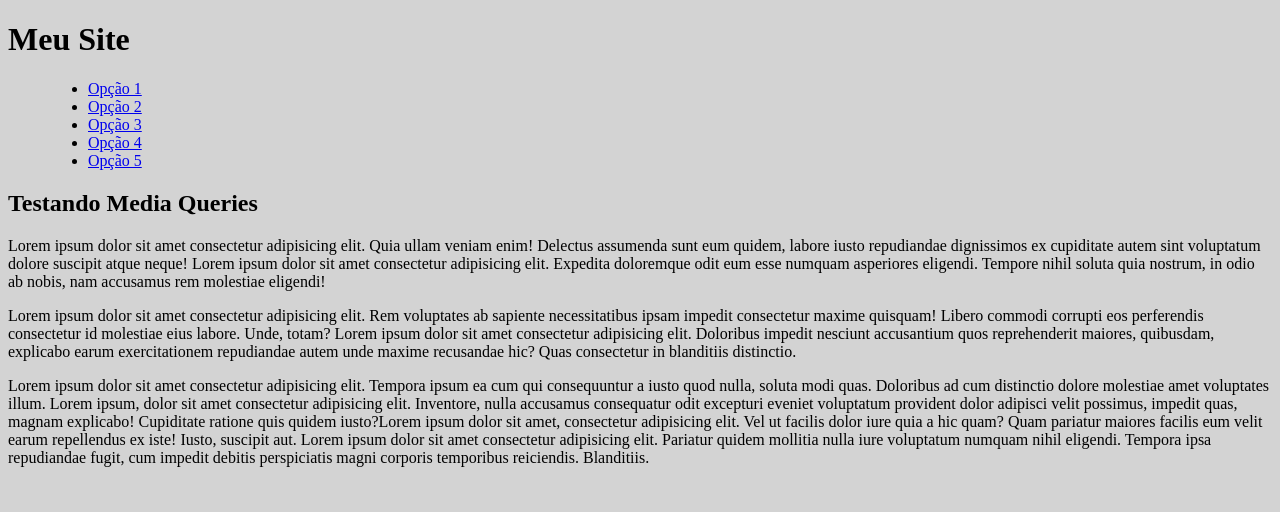
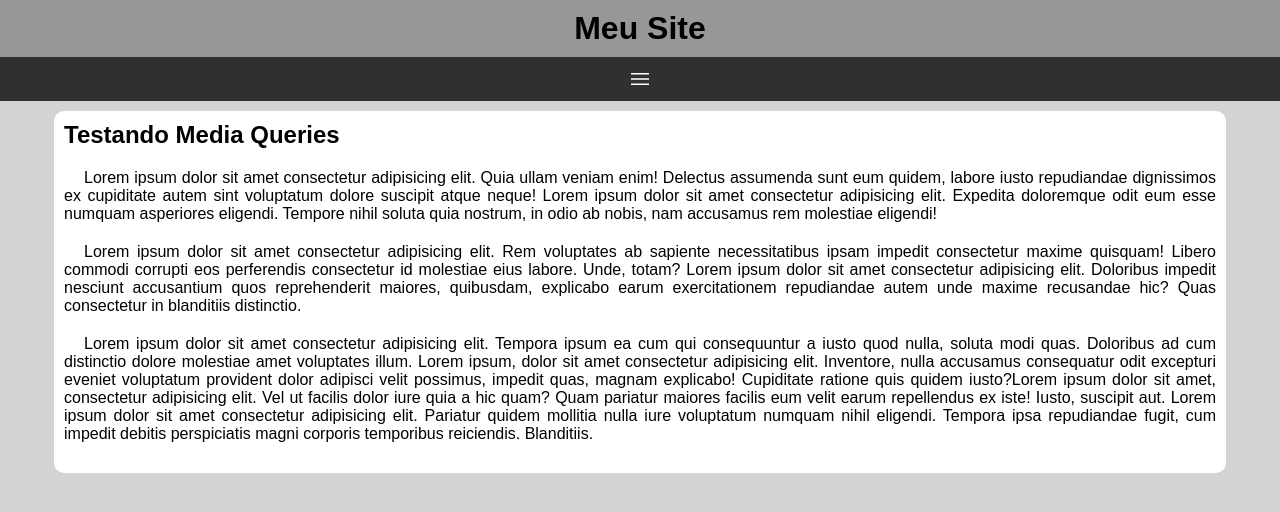
Before and after one commit to Jocelos/html-css, a plain HTML site: page exercicios/ex026/mq005/index.html in a window 1280 px wide. Drawn offline with nearby package versions, Linux system fonts and the light colour scheme.

Commit message:
update ex026

```diff
--- a/exercicios/ex026/mq005/estilos/style.css
+++ b/exercicios/ex026/mq005/estilos/style.css
@@ -1,5 +1,83 @@
 @charset "UFT-8";
+
+* {
+    font-family: Arial, Helvetica, sans-serif;
+    margin: 0px;
+    padding: 0px;
+}
+
+.material-symbols-outlined {
+    font-variation-settings:
+    'FILL' 0,
+    'wght' 400,
+    'GRAD' 0,
+    'opsz' 48
+  }
 
 body, html {
     background-color: lightgray;
 }
+
+header {
+    background-color: rgb(151, 151, 151);
+}
+
+header > h1 {
+    padding: 10px;
+    text-align: center;
+}
+
+span#burguer {
+    background-color: rgb(48, 48, 48);
+    color: white;
+    display: block;
+    text-align: center;
+    padding: 10px;
+    cursor: pointer;
+}
+
+span#burguer:hover {
+    background-color: white;
+    color: black;
+}
+
+menu {
+    display: none;
+}
+
+menu > ul {
+    list-style-type: none;
+}
+
+menu > ul > li > a {
+    display: block;
+    padding: 10px;
+    text-decoration: none;
+    text-align: center;
+    background-color: rgb(85, 85, 85);
+    color: white;
+    border-top: 2px solid gray;
+}
+
+menu > ul > li > a:hover {
+    background-color: gray;
+}
+
+main {
+    width: 90vw;
+    background-color: white;
+    margin: auto;
+    margin-top: 10px;
+    padding: 10px;
+    border-radius: 10px;
+}
+
+article > h2 {
+    padding-bottom: 20px;
+}
+
+article > p {
+    text-align: justify;
+    margin-bottom: 20px;
+    text-indent: 20px;
+}
--- a/exercicios/ex026/mq005/index.html
+++ b/exercicios/ex026/mq005/index.html
@@ -5,12 +5,14 @@
     <meta http-equiv="X-UA-Compatible" content="IE=edge">
     <meta name="viewport" content="width=device-width, initial-scale=1.0">
     <title>Media Query</title>
+    <link rel="stylesheet" href="https://fonts.googleapis.com/css2?family=Material+Symbols+Outlined:opsz,wght,FILL,GRAD@20..48,100..700,0..1,-50..200" />
     <link rel="stylesheet" href="estilos/style.css">
 </head>
 <body>
     <header>
         <h1>Meu Site</h1>
-        <menu>
+        <span id="burguer" class="material-symbols-outlined" onclick="clickMenu()">menu</span>
+        <menu id="itens">
             <ul>
                 <li><a href="#">Opção 1</a></li>
                 <li><a href="#">Opção 2</a></li>
@@ -31,5 +33,14 @@
 
         </article>
     </main>
+    <script>
+        function clickMenu() {
+            if (itens.style.display == 'block') {
+                itens.style.display = 'none'
+            } else {
+                itens.style.display = 'block'
+            }
+        }
+    </script>
 </body>
 </html>
```
